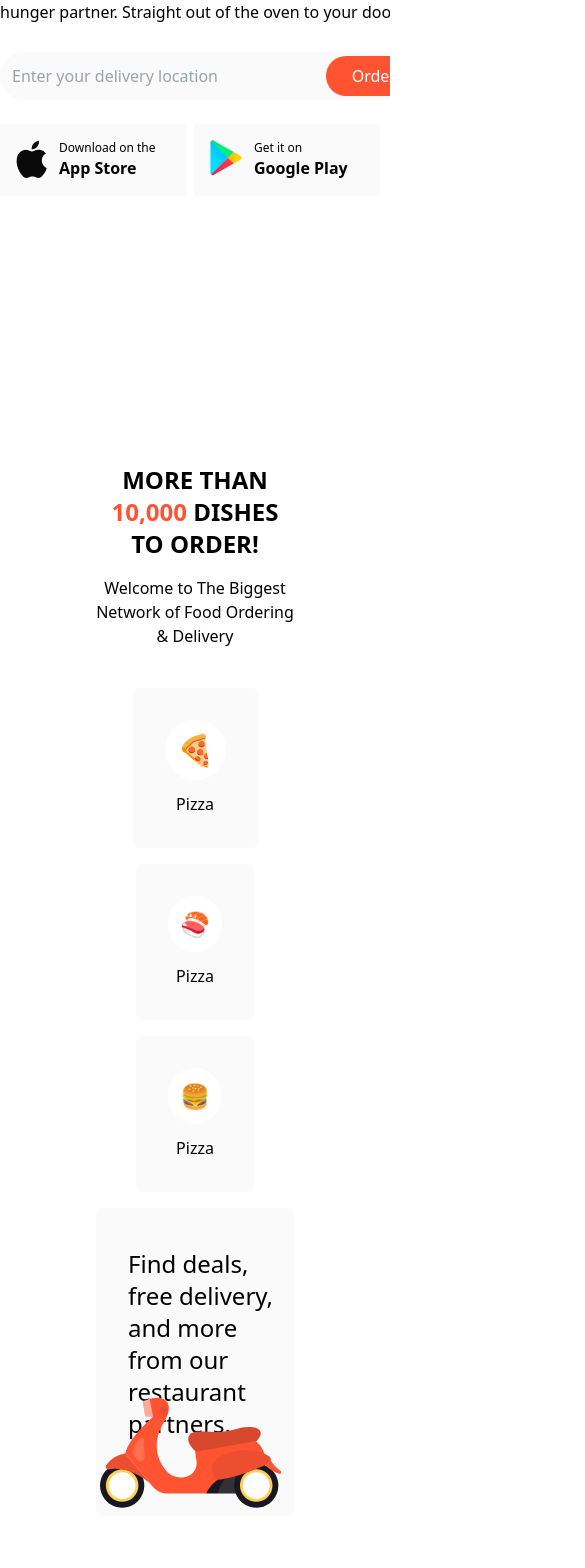
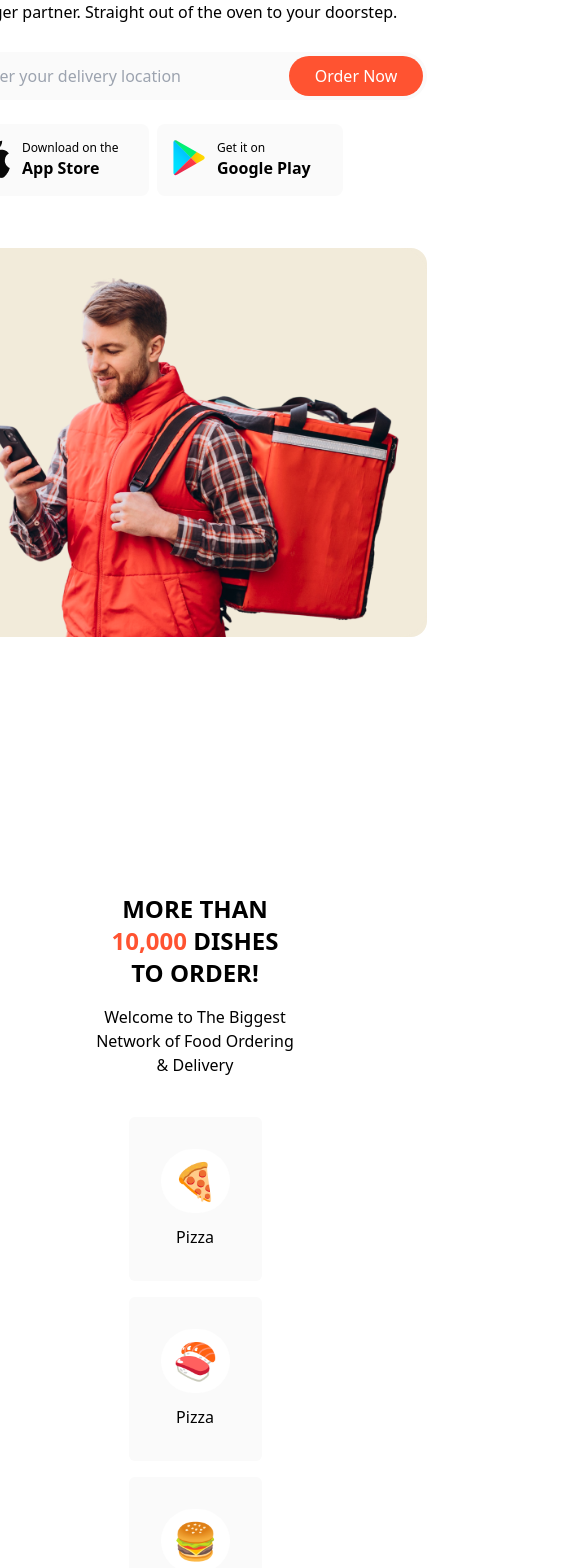
Before and after one commit to moid1923/FoodDelivery-website, a React (Create React App) app: page / in a window 390 px wide. Shown: the part 280-1848 px from the top of the page, 585 px wide, since content can reach past the window. Built offline with nearby package versions, Linux system fonts and the light colour scheme.

Commit message:
responsive

```diff
--- a/src/Dishes/Dishes.jsx
+++ b/src/Dishes/Dishes.jsx
@@ -1,83 +1,92 @@
 import React from "react";
-import dish from "../Hero-section/image/hero-img.png";
-import cycle from '../Hero-section/image/dish.svg'
-import collin from '../Hero-section/image/collin.svg'
+import cycle from "../Hero-section/image/dish.svg";
+import collin from "../Hero-section/image/collin.svg";
 function Dishes() {
   return (
     <div className="my-48 px-24">
       <div className="dishes-header text-center">
         <p className="text-2xl  md:text-4xl font-bold my-4">
-          MORE THAN <span className="text-primary"> 10,000</span>  DISHES <br /> TO ORDER!
+          MORE THAN <span className="text-primary"> 10,000</span> DISHES <br />{" "}
+          TO ORDER!
         </p>
         <p>Welcome to The Biggest Network of Food Ordering & Delivery</p>
       </div>
       <div className="dishes-section w-full">
-      <div className="dish-card max-w-[1310px] mx-auto">
+        <div className="dish-card xl:max-w-[1310px] mx-auto ">
           <div className="upper-card flex justify-center flex-wrap items-center my-10 gap-4 ">
-          <div className="card-u-1 p-8  md:ms-40 bg-cardsBg text-center flex items-center flex-col gap-3 justify-center rounded-md">
-            <div className="image p-3  text-3xl items-center text-center rounded-full bg-white">
+
+            <div className="card-u-1 p-8   bg-cardsBg text-center flex items-center flex-col gap-3 justify-center rounded-md">
+              <div className="image p-3 text-4xl md:text-3xl  items-center text-center rounded-full bg-white">
                 <p>🍕</p>
               </div>
               <p className="">Pizza</p>
             </div>
-          <div className="card-u-1 p-8 bg-cardsBg text-center flex items-center flex-col gap-3 justify-center rounded-md">
-            <div className="image max-w-14 p-3 items-center text-center rounded-full bg-white text-2xl">
+            <div className="card-u-2 p-8 bg-cardsBg text-center flex items-center flex-col gap-3 justify-center rounded-md">
+              <div className="image  p-3 text-4xl md:text-3xl items-center text-center rounded-full bg-white ">
                 🍣
               </div>
               <p className="">Pizza</p>
             </div>
-          <div className="card-u-1 p-8 bg-cardsBg text-center flex items-center flex-col gap-3 justify-center rounded-md">
-            <div className="image max-w-14 p-3 text-2xl items-center text-center rounded-full bg-white">
+            <div className="card-u-3 p-8 bg-cardsBg text-center flex items-center flex-col gap-3 justify-center rounded-md">
+              <div className="image text-4xl md:text-3xl p-3 items-center text-center rounded-full bg-white">
                 🍔
               </div>
               <p className="">Pizza</p>
             </div>
-          <div className="card-u-1 relative max-w-[568px] w-full bg-cardsBg  flex  flex-col gap-3 rounded-md  ">
-            <p className="mt-10 ms-8 text-2xl">Find deals, free delivery, and more <br /> from our restaurant partners.</p>
-            <div className="image w-full    h-16 rounded-ful right-l">
-              <img src={cycle} alt="" className=" absolute right-1 bottom-0 p-2 object-fill " />
+            <div className="card-u-4 relative xl:max-w-[568px] md:max-w-450 px-4 h-auto xl:w-full bg-cardsBg  flex  flex-col gap-3 rounded-md  ">
+              <p className="mt-10 ms-8 text-2xl">
+                Find deals, free delivery, and more <br /> from our restaurant
+                partners.
+              </p>
+              <div className="image w-full  p-14   rounded-ful right-l">
+                <img
+                  src={cycle}
+                  alt=""
+                  className=" absolute right-1 bottom-0 p-2 object-fill "
+                />
+              </div>
+            </div>
+          </div>
+
+          <div className="lower-card flex justify-center items-center  flex-col lg:flex-row  my-10 gap-4">
+
+          <div>
+            <div className="card-u-1  xl:max-w-[568px] md:max-w-450 w-full  flex  flex-col gap-3  rounded-md p-8 ">
+              <img src={collin} alt="" className="w-12 font-bold md:w-16" />
+              <p className="text-black text-center md:text-start md:text-2xl text-lg ">
+                “Lorem ipsum dolor sit amet, consectetur <br /> adipiscing elit,
+                sed do eiusmod tempor incididunt <br />
+                ut labore et dolore magna aliqua.”
+              </p>
             </div>
             </div>
 
 
-
-
-
-
-
-
-
-
-        </div>
-        <div className="lower-card flex justify-center items-center flex-wrap my-8 gap-4">
-        <div className="card-u-1 max-w-[545px] w-full  flex  flex-col gap-3  rounded-md p-4 ">
-            <img src={collin} alt="" className="w-16 font-bold" />
-            <p className="text-black text-start text-2xl">“Lorem ipsum dolor sit amet, consectetur <br /> adipiscing elit, sed do eiusmod tempor incididunt <br />ut labore et dolore magna aliqua.”</p>
-
-          </div>
+            <div className="flex justify-center items-center gap-6 flex-wrap">
             <div className="card-u-1 p-8 bg-cardsBg text-center flex items-center flex-col gap-3 justify-center rounded-md">
-            <div className="image max-w-14 p-3 text-2xl items-center text-center rounded-full bg-white">
+              <div className="image text-4xl md:text-3xl p-3  items-center text-center rounded-full bg-white">
                 🥗
               </div>
               <p className="">Pizza</p>
             </div>
             <div className="card-u-1 p-8 bg-cardsBg text-center flex items-center flex-col gap-3 justify-center rounded-md">
-            <div className="image max-w-14 h-14 items-center text-center rounded-full bg-white">
-              <img src={dish} alt="" className="w-14 p-2" />
+              <div className="image text-4xl md:text-3xl p-3 h-14 items-center text-center rounded-full bg-white">
+              🥗
               </div>
               <p className="">Pizza</p>
             </div>
-          <div className="card-u-1 p-8 md:me-10 bg-cardsBg text-center flex items-center flex-col gap-3 justify-center rounded-md">
-            <div className="image max-w-14 p-3 text-2xl items-center text-center rounded-full bg-white">
+            <div className="card-u-1 p-8 xl:me-10 bg-cardsBg text-center flex items-center flex-col gap-3 justify-center rounded-md">
+              <div className="image text-4xl md:text-3xl p-3  items-center text-center rounded-full bg-white">
                 🍰
               </div>
               <p className="">Pizza</p>
             </div>
 
             </div>
+
           </div>
         </div>
-
+      </div>
     </div>
   );
 }
--- a/src/Footer/Footer.jsx
+++ b/src/Footer/Footer.jsx
@@ -5,8 +5,8 @@ import google from '../Hero-section/image/Google Play logo.svg'
 function Footer() {
   return (
     <div className="footer-setion w-full bg-black">
-        <div className="footer bg-black max-w-[1600px] mx-auto w-full">
-      <div className=" px-36 py-28 flex items-center justify-between flex-wrap">
+        <div className="footer bg-black max-w-[1600px] mx-auto w-full ">
+      <div className=" px-36 py-28 flex flex-col gap-8 items-center justify-between lg:flex-row  ">
         <div className="footer-heading">
           <p className="text-5xl mb-24">🍕</p>
           <div className="hero-btns  my-3 flex gap-2">
@@ -67,7 +67,7 @@ function Footer() {
           </div>
         </div>
       </div>
-      <div className="lower-footer-section flex justify-between px-36 text-gray-400 py-10">
+      <div className="lower-footer-section flex justify-between px-4  md:px-36 text-gray-400 py-10">
         <div className="footer-left">
           <p>© 2023 pizza.All right reserved</p>
         </div>
--- a/src/Hero-section/Hero.jsx
+++ b/src/Hero-section/Hero.jsx
@@ -8,9 +8,9 @@ import google from './image/Google Play logo.svg'
 function Hero() {
   return (
     <div className=' relative font-inter flex items-center justify-center '>
-      <div className="hero-section max-w-[1264px] w-full mx-auto flex items-center justify-between my-16 overflow-x-hidden gap-x-16">
+      <div className="hero-section  xl:max-w-[1264px]  md:px-10 mx-auto flex flex-col gap-10 items-center justify-between my-16 md:flex-row xs:items-center">
         <div className="hero-left ">
-            <h1 className=' text-3xl md:text-4xl lg:text-5xl font-bold'>Your Favorite Food <br /> Delivery Partner</h1>
+            <h1 className=' text-3xl  lg:text-5xl font-bold'>Your Favorite Food <br /> Delivery Partner</h1>
             <p className='my-4'>The food at your doorstep . Why starve when you have us. You <br /> hunger partner. Straight out of the oven to your doorstep. </p>
             <div className="hero-left-btn relative">
             <input type="Place your order" className="btn w-[464px] bg-cardsBg rounded-3xl px-3 py-3 my-3" placeholder='Enter your delivery location'/>
@@ -18,7 +18,7 @@ function Hero() {
             </div>
 
             <div className="hero-btns  my-3 flex gap-2">
-                       <div className="apple-btn flex w-[186px] gap-x-3 bg-cardsBg p-4">
+                       <div className="apple-btn flex w-[186px] gap-x-3 bg-cardsBg p-4 rounded-lg">
                         <div className="img">
                           <img src={apple} alt="" className=''/>
                         </div>
@@ -27,7 +27,7 @@ function Hero() {
                           <p className='font-bold'>App Store</p>
                         </div>
                        </div>
-                        <div className="apple-btn flex w-[186px] gap-x-3 bg-cardsBg p-4">
+                        <div className="apple-btn flex w-[186px] gap-x-3 bg-cardsBg p-4 rounded-lg">
                         <div className="img">
                           <img src={google} alt="" className=''/>
                         </div>
@@ -40,9 +40,9 @@ function Hero() {
 
             </div>
         </div>
-        <div className="hero-right">
-                 <div className="hr-image rounded-2xl hidden lg:block">
-                    <img src={hero} alt=""  className='w-full '/>
+        <div className="hero-right ">
+                 <div className="hr-image rounded-2xl min-w-520 flex items-center justify-center ">
+                    <img src={hero} alt="" className='xs:w-full' />
                  </div>
         </div>
       </div>
--- a/src/Navbar/Navbar.jsx
+++ b/src/Navbar/Navbar.jsx
@@ -4,7 +4,7 @@ import { HiMenu } from "react-icons/hi";
 function Navbar() {
   return (
     <div className="flex items-center justify-center">
-      <nav className="flex items-center justify-between p-6  text-black max-w-[1178px] w-full">
+      <nav className="flex items-center justify-between px-12 py-6 md:p-6  text-black max-w-[1178px] w-full">
         <div className="logo">
           <p className="text-2xl">🍕</p>
         </div>
@@ -22,7 +22,7 @@ function Navbar() {
             Login
           </button>
           <button
-            className="nav-btn p-3 rounded-full px-4 bg-primary hidden md:block text-base text-white w-px-[115px]">
+            className="nav-btn p-3 rounded-full px-4 bg-primary hidden md:block text-base text-white me-20">
             Sign Up
           </button>
         </div>
--- a/src/Subscription/Subscription.jsx
+++ b/src/Subscription/Subscription.jsx
@@ -3,13 +3,13 @@ import React from 'react'
 function Subscription() {
   return (
     <div className="subscription-section  bg-sub w-full">
-       <div className='max-w-[1600px] mx-auto  bg-sub flex items-center justify-between px-4 py-10 md:px-24'>
+       <div className='max-w-[1600px] mx-auto  bg-sub flex items-center justify-between flex-col md:flex-row px-4 py-10 md:px-24 md:gap-5'>
       <div className="data-section ">
         <p className='text-2xl my-4 font-bold md:text-4xl'>Subscribe our newsletter</p>
         <p className='font-thin'>Browse local restaurants and businesses for delivery by entering your address blow.</p>
       </div>
-      <div className="search-bar relative">
-      <input type="Place your order" className="btn w-[470px] h-[62px] bg-white rounded-[31px] px-10 py-2 md:w-72" placeholder='Your Email Address'/>
+      <div className="search-bar relative my-5 ">
+      <input type="Place your order" className="btn  sm:w-[600px]  h-[62px]  bg-white rounded-[31px] md:px-10 py-2 md:w-[388px]  right-0 px-12" placeholder='Your Email Address'/>
       <button className="order-btn w-[85px] h-[52px] py-2 px-2 text-base bg-primary rounded-[56px] absolute right-[5px] top-[5px] ">Send</button>
       </div>
     </div>
--- a/tailwind.config.js
+++ b/tailwind.config.js
@@ -3,6 +3,14 @@ module.exports = {
   content: ["./src/**/*.{js,jsx,ts,tsx}"],
   theme: {
     extend: {
+      screens: {
+        'xs': '480px',   // Extra small devices
+        'sm': '600px',   // Small screens
+        'md': '900px',   // Medium screens
+        'lg': '1024px',  // Large screens
+        'xl': '1320px',  // Extra-large screens
+        '3xl': '1600px', // Extra wide screens
+      },
       colors: {
         primary: "#ff5331",
         sub:"#ffefec",
```
Also changed, not shown: src/HowToOrder/HowToOrder.jsx (+12 -1 lines). Lines whose indentation alone changed are shown as unchanged.
